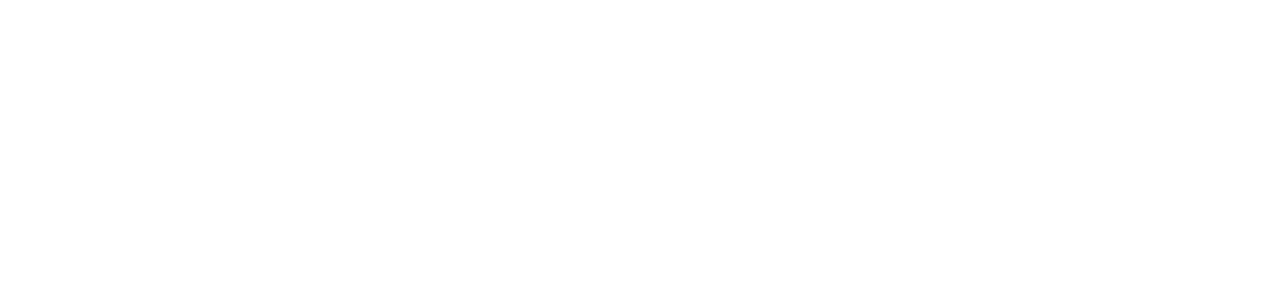
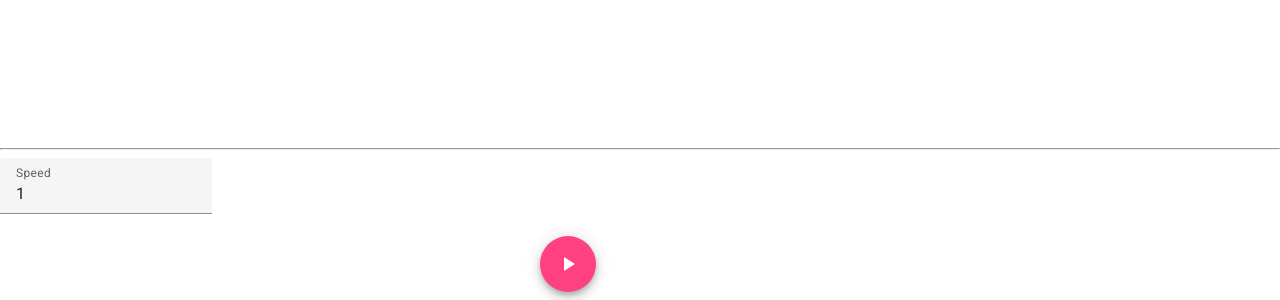
Before and after one commit to kwabbawk/chariot, an Angular app: page / in a window 1280 px wide. Shown: the part 500-800 px from the top of the page. Built offline with nearby package versions, Linux system fonts and the light colour scheme.

Commit message:
fullscreen view improvements

```diff
--- a/src/app/renderer/renderer.component.html
+++ b/src/app/renderer/renderer.component.html
@@ -11,7 +11,7 @@
     </svg:g>
 </ng-template>
 <div class="view">
-    <div style="display: flex; flex-grow: 1;">
+    <div style="display: flex; flex-grow: 1;  max-width: 640px;">
         <svg #svg xmlns="http://www.w3.org/2000/svg" width="100%" viewBox="-.5 -.5 1 1" stroke-width="0.007" (mousedown)="$event.preventDefault()">
             @for (entity of entities; track entity) {
                 <ng-container *ngTemplateOutlet="entityTemplate; context: {$implicit: entity}">
--- a/src/app/renderer/renderer.component.scss
+++ b/src/app/renderer/renderer.component.scss
@@ -1,5 +1,6 @@
 .view {
     display: flex;
+    justify-content: center;
 }
 
 .draggable {
```
